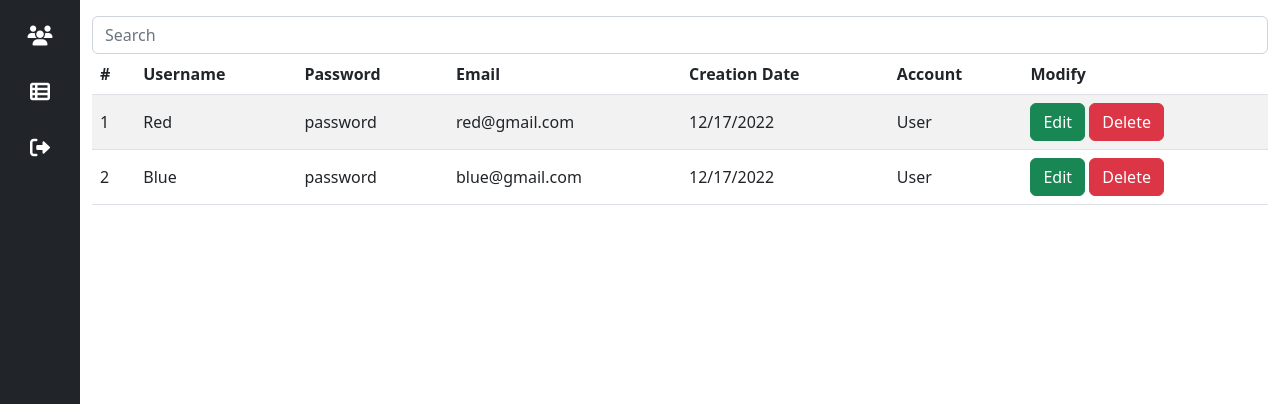
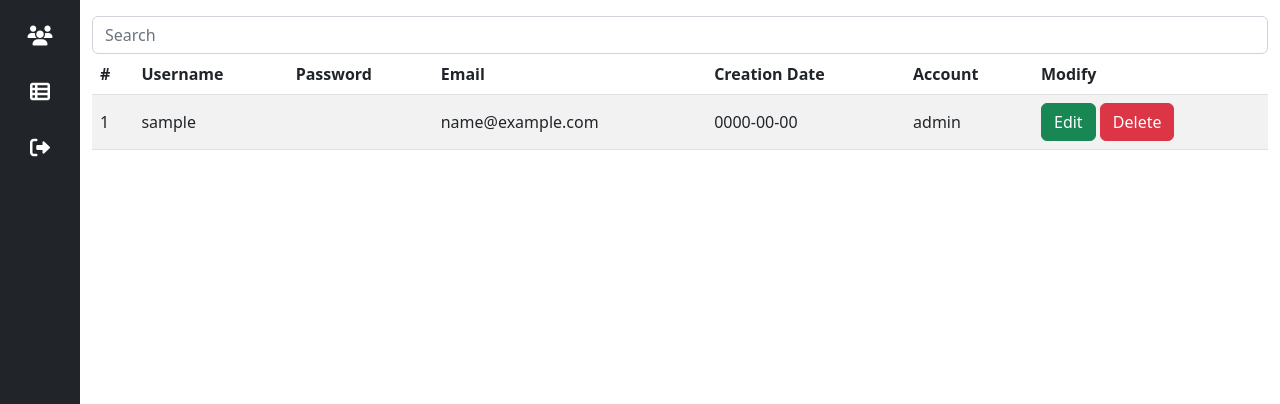
Before and after one commit to doniBuc/php-ajax-crud-with-login-authentication, a PHP site: page /Projects/accounts.php in a window 1280 px wide. Shown: the part 65-469 px from the top of the page. Run offline with PHP 8.4, Linux system fonts and the light colour scheme; the visitor is signed in with stand-in values (Sample User, id 1).

Commit message:
Search functionality added

```diff
--- a/accounts.php
+++ b/accounts.php
@@ -31,7 +31,7 @@ validate_session();
                         <hr>
                 </header>
                 <!-- Data Table w/ Search -->
-                <input type="text" class="form-control" placeholder="Search">
+                <input type="text" class="form-control" id="search_records" placeholder="Search">
                 <div class="table-responsive">
                     <table class="table table-striped table-hover">
                         <thead>
@@ -44,33 +44,8 @@ validate_session();
                                 <th>Account</th>
                                 <th>Modify</th>
                             </tr>
-
                         </thead>
-                        <tbody>
-                            <tr>
-                                <td>1</td>
-                                <td>Red</td>
-                                <td>password</td>
-                                <td>red@gmail.com</td>
-                                <td>12/17/2022</td>
-                                <td>User</td>
-                                <td>
-                                    <button class="btn btn-success" data-bs-toggle="modal" data-bs-target="#editForm">Edit</button>
-                                    <button class="btn btn-danger">Delete</button>
-                                </td>
-                            </tr>
-                            <tr>
-                                <td>2</td>
-                                <td>Blue</td>
-                                <td>password</td>
-                                <td>blue@gmail.com</td>
-                                <td>12/17/2022</td>
-                                <td>User</td>
-                                <td>
-                                    <button class="btn btn-success" data-bs-toggle="modal" data-bs-target="#editForm">Edit</button>
-                                    <button class="btn btn-danger">Delete</button>
-                                </td>
-                            </tr>
+                        <tbody id="search_results">
                         </tbody>
                     </table>
                 </div>
@@ -78,8 +53,8 @@ validate_session();
         </div>
     </main>
 
-    <!-- Edit Modal -->
     <div class="modal fade" id="editForm" tabindex="-1" aria-labelledby="editFormLabel" aria-hidden="true">
+        <!-- Edit Modal -->
         <div class="modal-dialog">
             <div class="modal-content">
                 <div class="modal-header">
@@ -111,6 +86,7 @@ validate_session();
         </div>
     </div>
 
+    <script src="./assets/js/tables/accounts_data.js"></script>
     <script src="https://cdn.jsdelivr.net/npm/bootstrap@5.2.3/dist/js/bootstrap.min.js"></script>
 </body>
 
--- /dev/null
+++ b/assets/js/tables/accounts_data.js
@@ -0,0 +1,29 @@
+// Loads the data and enables search functionality
+$(document).ready(function () {
+    $("#search_records").keyup(function() {
+        const input = $(this).val();
+        $.ajax({
+            url: "./assets/php/tables/show_accounts.php",
+            method: "POST",
+            data: {
+                input: input
+            },
+
+            success: function(data) {
+                $("#search_results").html(data);
+            }
+        });
+    });
+    const input = $(this).val();
+    $.ajax({
+        url: "./assets/php/tables/show_accounts.php",
+        method: "POST",
+        data: {
+            input: input
+        },
+
+        success: function(data) {
+            $("#search_results").html(data);
+        }
+    });
+});
```
Also changed, not shown: assets/php/tables/show_accounts.php (added, +42 -0 lines).
